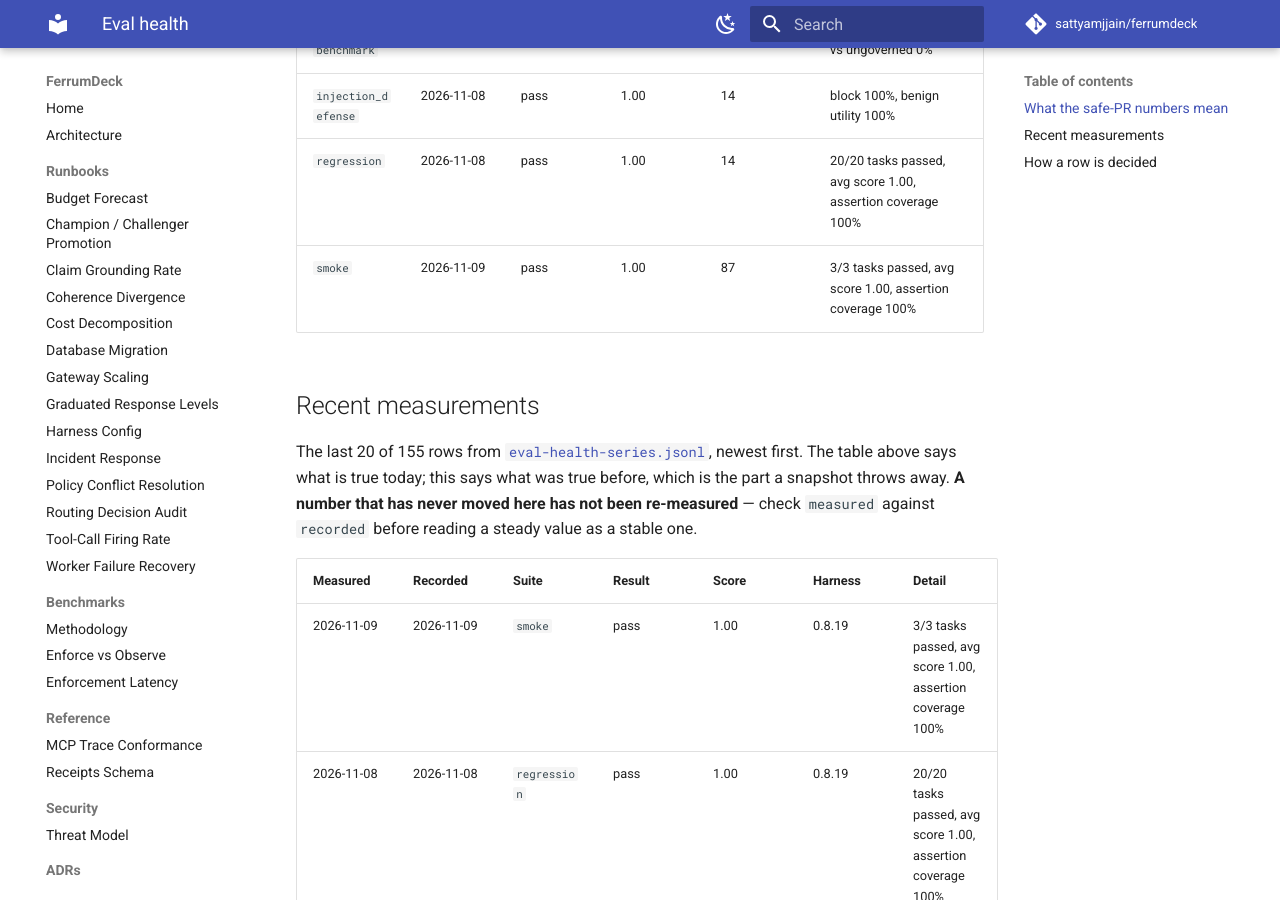
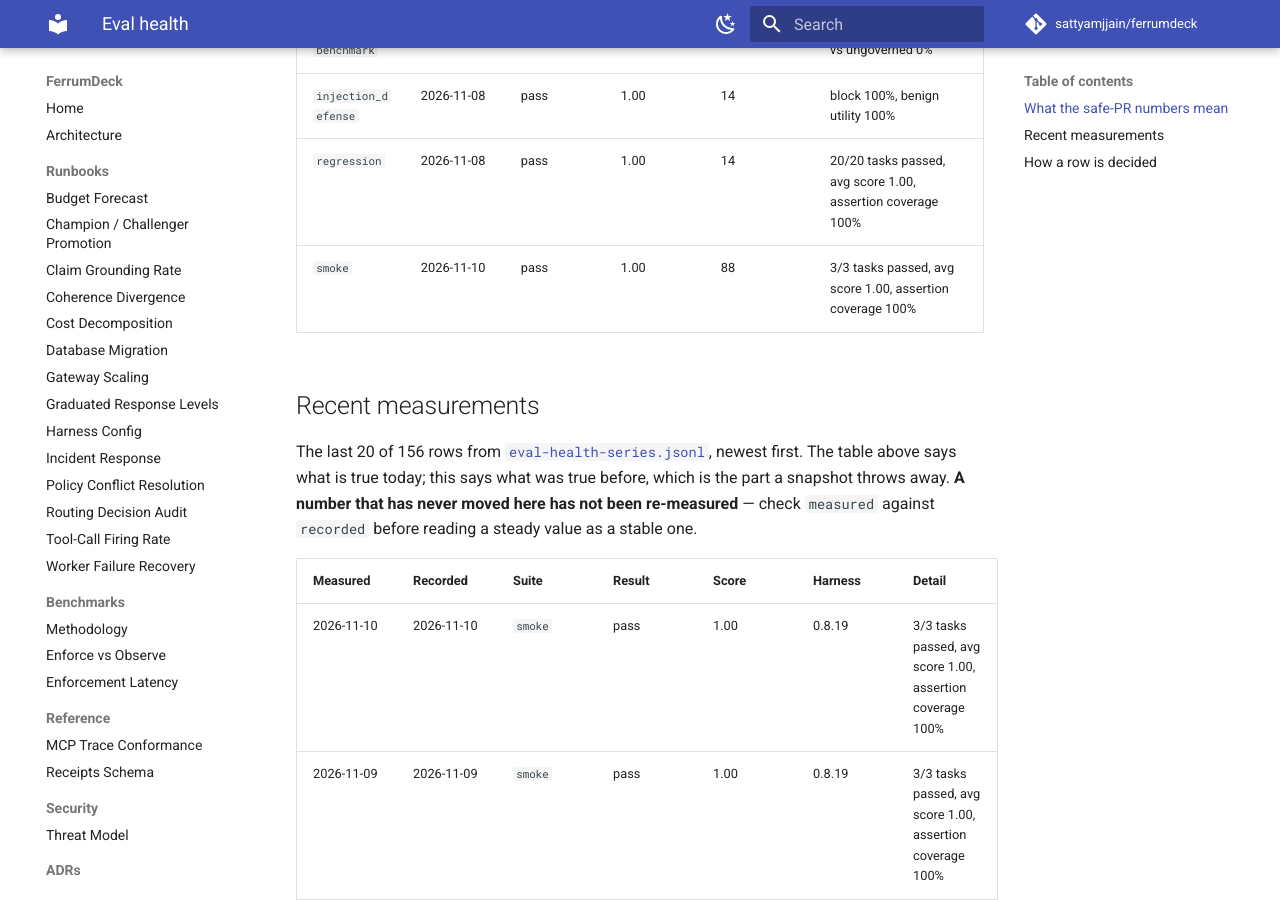
Before and after one commit to sattyamjjain/ferrumdeck, an MkDocs documentation site: the page built from docs/eval-health.md, in a window 1280 px wide and 900 px high, scrolled down 1531 px. Built offline with MkDocs 1.6.1 and Material for MkDocs 9.7.7, drawn with Linux system fonts in a browser that asks for light colours; comment, search, counter and statistics services are not loaded; some of the changed text lies outside the part shown.

Commit message:
docs(evals): refresh eval health + append series 2026-11-10 [skip ci]

```diff
--- a/docs/eval-health.md
+++ b/docs/eval-health.md
@@ -25,14 +25,15 @@ So neither number was ever evidence about the agent. The response is to rescope
 | `governed-benchmark` | 2026-11-08 | pass | 1.00 | 14 | governed blocked 100% vs ungoverned 0% |
 | `injection_defense` | 2026-11-08 | pass | 1.00 | 14 | block 100%, benign utility 100% |
 | `regression` | 2026-11-08 | pass | 1.00 | 14 | 20/20 tasks passed, avg score 1.00, assertion coverage 100% |
-| `smoke` | 2026-11-09 | pass | 1.00 | 87 | 3/3 tasks passed, avg score 1.00, assertion coverage 100% |
+| `smoke` | 2026-11-10 | pass | 1.00 | 88 | 3/3 tasks passed, avg score 1.00, assertion coverage 100% |
 
 ## Recent measurements
 
-The last 20 of 155 rows from [`eval-health-series.jsonl`](eval-health-series.jsonl), newest first. The table above says what is true today; this says what was true before, which is the part a snapshot throws away. **A number that has never moved here has not been re-measured** — check `measured` against `recorded` before reading a steady value as a stable one.
+The last 20 of 156 rows from [`eval-health-series.jsonl`](eval-health-series.jsonl), newest first. The table above says what is true today; this says what was true before, which is the part a snapshot throws away. **A number that has never moved here has not been re-measured** — check `measured` against `recorded` before reading a steady value as a stable one.
 
 | Measured | Recorded | Suite | Result | Score | Harness | Detail |
 | --- | --- | --- | --- | --- | --- | --- |
+| 2026-11-10 | 2026-11-10 | `smoke` | pass | 1.00 | 0.8.19 | 3/3 tasks passed, avg score 1.00, assertion coverage 100% |
 | 2026-11-09 | 2026-11-09 | `smoke` | pass | 1.00 | 0.8.19 | 3/3 tasks passed, avg score 1.00, assertion coverage 100% |
 | 2026-11-08 | 2026-11-08 | `regression` | pass | 1.00 | 0.8.19 | 20/20 tasks passed, avg score 1.00, assertion coverage 100% |
 | 2026-11-08 | 2026-11-08 | `injection_defense` | pass | 1.00 | 0.8.19 | block 100%, benign utility 100% |
@@ -64,4 +64,4 @@ The file is append-only and never rewritten by the refresh job. A row found to b
 | `governed-benchmark` | the governed run blocks 100% of unsafe actions |
 | `eval_<suite>_<ts>` (LLM suites) | every task passed (`failed_tasks == 0`) |
 
-_Generated 2026-11-09 09:15 UTC._
+_Generated 2026-11-10 09:22 UTC._
```
Also changed, not shown: other parts of docs/eval-health.md (+0 -1 lines), 2 other files.
